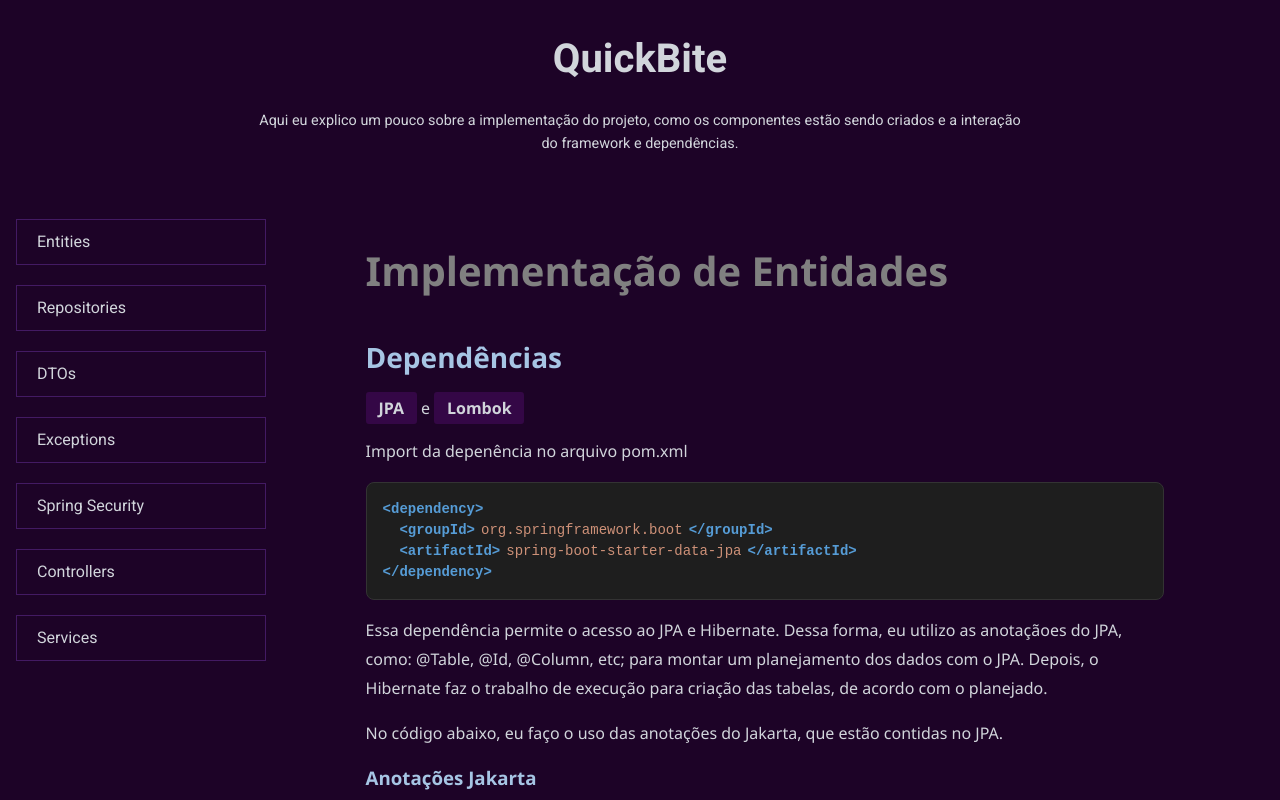
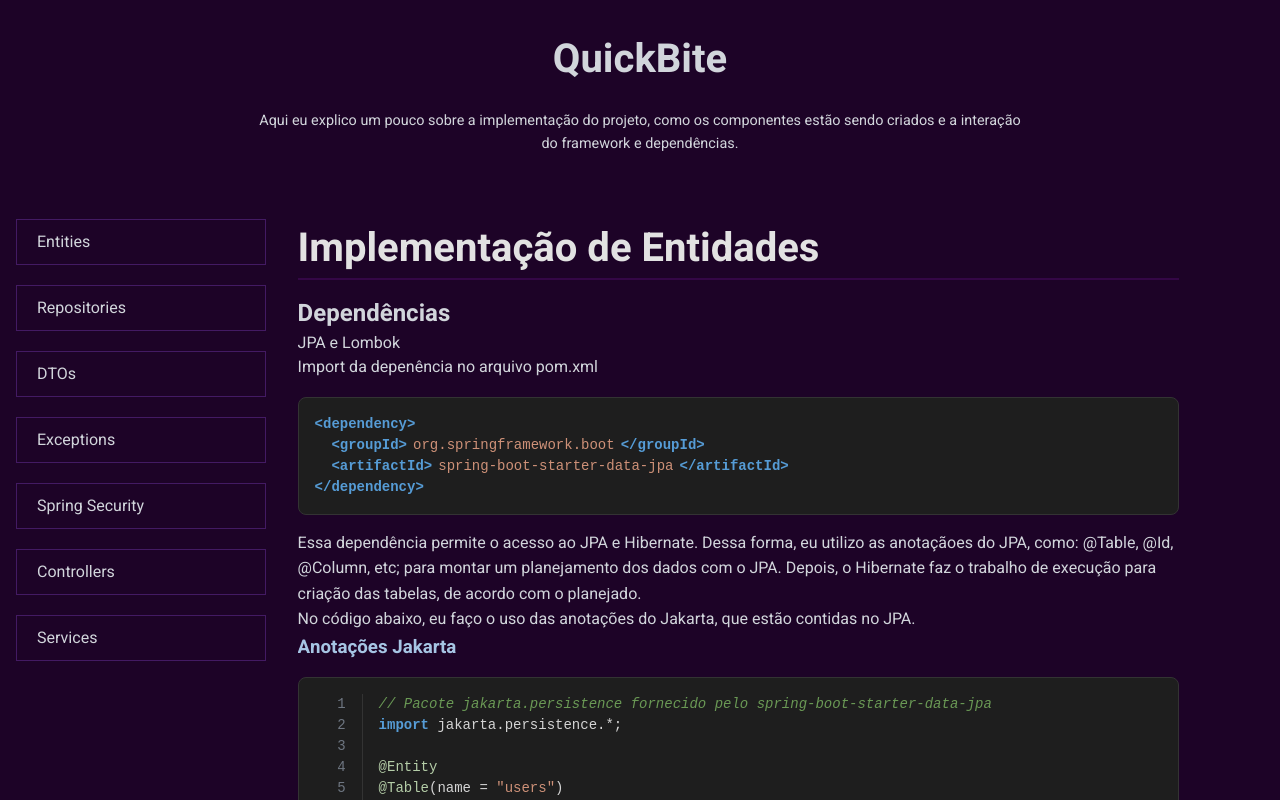
Before and after one commit to icadorin/portfolio, a React (Vite) app: page /quickbite in a window 1280 px wide. Shown: the top 800 px of the page. Built offline with nearby package versions, Linux system fonts and the light colour scheme.

Commit message:
feat: improve styles for texts in quickbite doc

```diff
--- a/src/pages/quickbite/QuickBite.tsx
+++ b/src/pages/quickbite/QuickBite.tsx
@@ -1,5 +1,5 @@
 import React, { useEffect, useState } from 'react';
-import '@styles-quickbite/main.css';
+import '@styles-quickbite/quickbite.css';
 import { ArrowUp } from 'lucide-react';
 
 import EntityImplementation from './EntityImplementation';
--- a/src/styles/quickbite/entity.css
+++ b/src/styles/quickbite/entity.css
@@ -1,18 +1,20 @@
-.entity-container {
+.entity {
   font-family: 'Segoe UI', Tahoma, Geneva, Verdana, sans-serif;
   line-height: 1.6;
   color: var(--color-text-primary);
-  padding: 20px;
+  padding: 0;
+  width: 100%;
 }
 
-.entity-container h1 {
+.entity-title {
   font-size: 2.5rem;
   font-weight: 700;
-  color: #808080;
+  color: var(--color-heading-primary);
   margin-bottom: 1rem;
+  border-bottom: 2px solid var(--color-background-button);
 }
 
-.entity-container h2 {
+.entity-subtitle {
   font-size: 1.75rem;
   font-weight: 600;
   color: var(--color-text-ice);
@@ -20,20 +22,61 @@
   margin-bottom: 1rem;
 }
 
-.dependencies {
-  background-color: var(--color-background-button);
+.entity-tech-title {
+  font-size: 1.4rem;
   font-weight: 600;
-  padding: 0.3rem 0.8rem;
+  color: var(--color-primary-lighter);
+  font-family: 'Monaco', 'Menlo', 'Ubuntu Mono', monospace;
+  line-height: 1.5;
+}
+
+.entity-tech-badge {
+  background-color: var(--color-background);
+  font-weight: 600;
+  padding: 0.2rem 0.5rem;
   border-radius: 3px;
 }
 
-.dependencies-box {
+.entity-tech-badge-container {
+  padding: 0.5rem;
+  border-left: 4px solid var(--color-border-highlight);
+  background: var(--color-badge-background);
+  border-radius: 3px;
   margin-bottom: 1rem;
 }
 
-.entity-container p {
+.jpa-dep,
+.lombok-dep {
+  padding: 20px;
+  margin: 2rem 0;
+  border-radius: 4px;
+  background-color: var(--color-section-background);
+}
+
+.entity-dependencies {
+  margin-bottom: 2rem;
+}
+
+.entity-paragraph {
   font-size: 1rem;
   color: var(--color-text-primary);
   margin-bottom: 1rem;
   line-height: 1.8;
 }
+
+.entity-list {
+  padding-left: 2rem;
+  margin-bottom: 1rem;
+}
+
+.entity-list-item {
+  margin-bottom: 0.5rem;
+}
+
+.entity-list-item::marker {
+  color: var(--color-list-marker);
+}
+
+.entity-code-examples {
+  margin-top: 2rem;
+}
--- /dev/null
+++ b/src/styles/quickbite/quickbite.css
@@ -0,0 +1,68 @@
+.title {
+  text-align: center;
+  font-size: 2.5rem;
+  margin-top: 30px;
+}
+
+.description {
+  text-align: center;
+  font-size: 0.9rem;
+  margin: 20px 20%;
+}
+
+.car-container {
+  display: grid;
+  margin-top: 3rem;
+  padding: 1rem;
+  grid-template-columns: minmax(200px, 1fr) minmax(300px, 4fr);
+}
+
+.side-bar {
+  display: flex;
+  flex-direction: column;
+  margin-top: 0;
+  gap: 20px;
+}
+
+.cars-items-button {
+  all: unset;
+  padding: 10px 20px;
+  border: 1px solid var(--color-border-primary);
+  transition: all 0.15s ease-in-out;
+}
+
+.cars-items-button:hover {
+  background-color: var(--color-border-arch);
+  cursor: pointer;
+}
+
+.cars-items-button.selected {
+}
+
+.content {
+  margin: 0 5.3rem 5rem 2rem;
+  overflow-y: auto;
+  scroll-behavior: smooth;
+}
+
+.top-back {
+  all: unset;
+  position: fixed;
+  bottom: 20px;
+  right: 20px;
+  width: 50px;
+  height: 50px;
+  display: flex;
+  align-items: center;
+  justify-content: center;
+  background-color: var(--color-background-button);
+  border: 1px solid var(--color-border-primary);
+  cursor: pointer;
+  transition: all 0.15s ease-in-out;
+  z-index: 1000;
+}
+
+.top-back:hover {
+  background-color: var(--color-background-hover);
+  transform: translateY(-3px);
+}
--- a/src/styles/variables.css
+++ b/src/styles/variables.css
@@ -1,13 +1,14 @@
 :root {
-  /* detalhes */
+  /* Cores principais */
   --color-primary: #646cff;
   --color-primary-hover: #4548c0;
   --color-primary-dark: #4a52e2;
   --color-primary-darker: #535bf2;
   --color-primary-lighter: #a3a8ff;
   --color-lamp: #ffd700;
+  --color-heading-primary: #e2e2e2;
 
-  /* fundo */
+  /* Fundos */
   --color-background: #1d0327;
   --color-background-header: #1d0327d5;
   --color-background-card: #c0c0c01e;
@@ -16,8 +17,10 @@
   --color-background-dark: #18111b;
   --color-background-mid: #290735;
   --color-background-code: #2e2f36;
+  --color-badge-background: rgb(68, 37, 104);
+  --color-section-background: #260236;
 
-  /* texto */
+  /* Textos */
   --color-text-primary: #d1d5db;
   --color-text-secondary: #ffffff;
   --color-text-muted: #c2c2c2;
@@ -26,18 +29,27 @@
   --color-text-ice: #a6c5e4;
   --color-text-ann: #33adcc;
 
-  /* borda */
+  /* Bordas */
   --color-border-primary: #431a63;
   --color-border-secondary: #c0c0c01e;
   --color-border-light: #ddd;
   --color-border-arch: #c0c0c018;
   --color-border-hover: #646cff42;
+  --color-border-highlight: #ad6bcc;
 
-  /* destaque */
+  /* Destaques e Acentos */
   --color-green-highlight: #10b981;
   --color-red-highlight: #ff0000;
   --color-primary-light: #a78bfa;
   --color-placeholder: #808080;
   --color-accent: #646cff;
   --color-accent-hover: #4548c0;
+
+  /* syntax highlighting */
+  --color-highlight-annotation: #84b7fa;
+  --color-highlight-bold-bg: #e3f2fd;
+  --color-highlight-bold-text: #1565c0;
+  --color-highlight-constant: #c586c0;
+  --color-highlight-programming-term: #6899d0;
+  --color-list-marker: #6899d0;
 }
```
